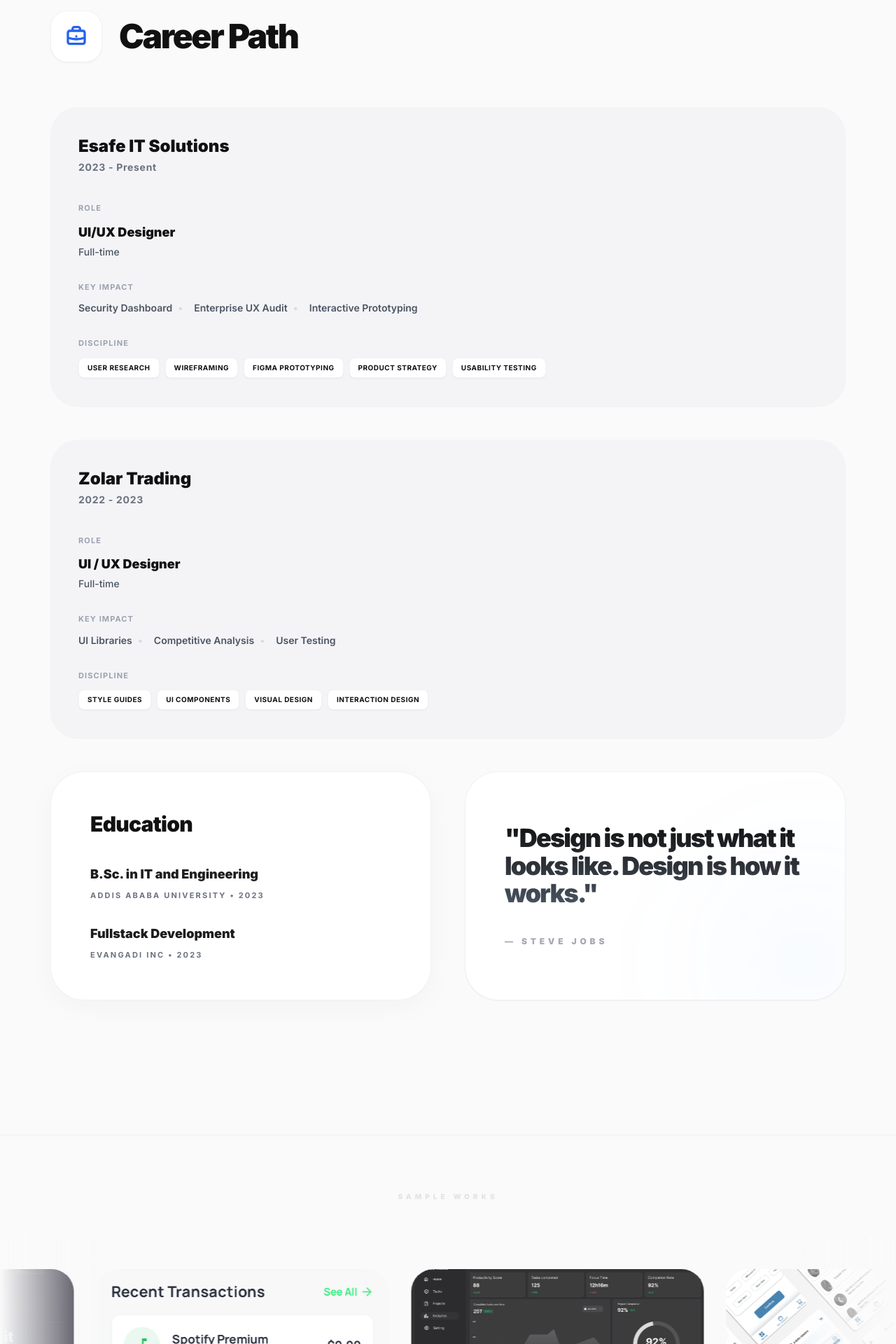
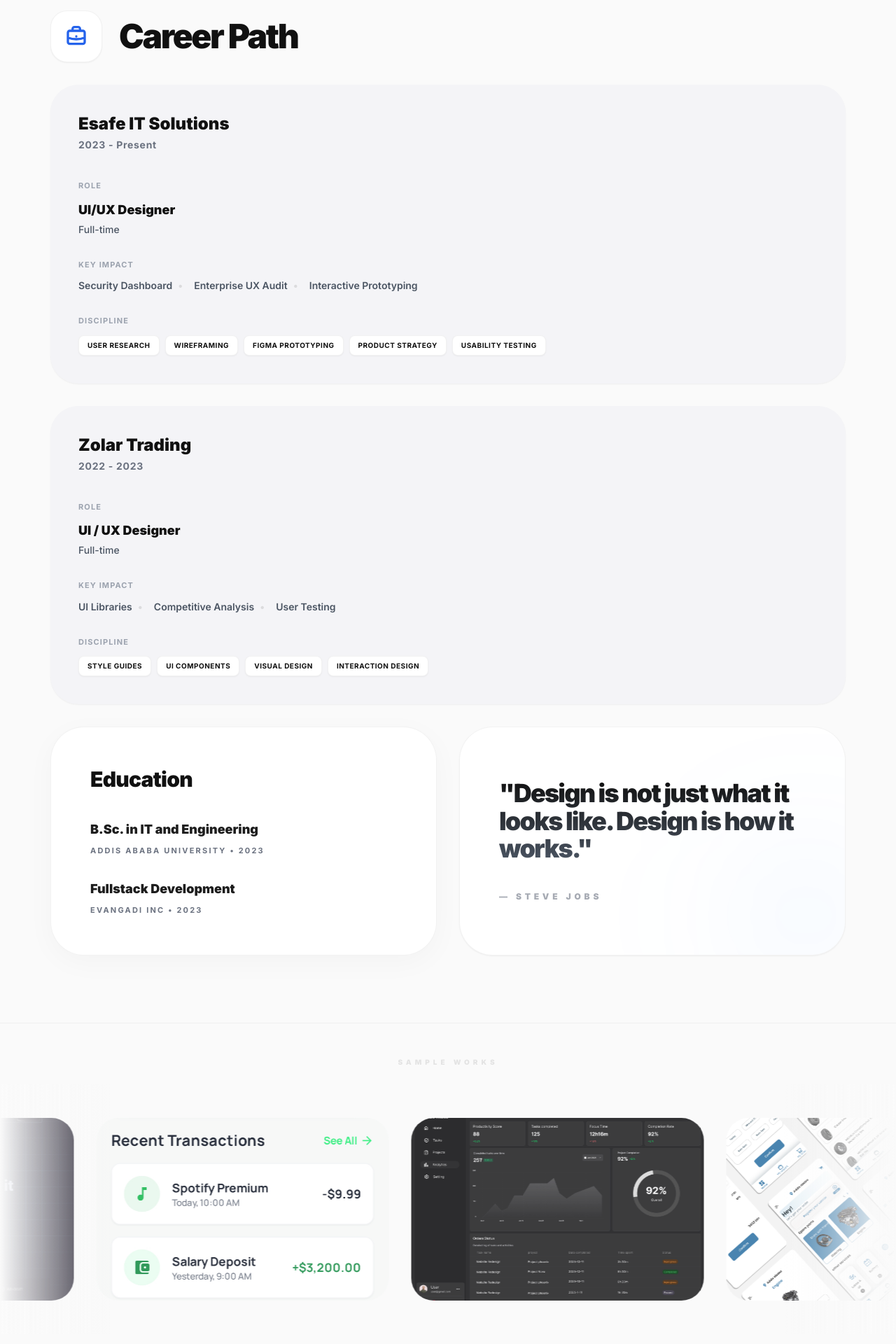
Before and after one commit to Henokked/2026portfolio, a React (Vite) app: page / in a window 1280 px wide. Shown: the part 4600-6520 px from the top of the page at 70% size. Built offline with nearby package versions, Linux system fonts and the light colour scheme.

Commit message:
FOOTER FIX

```diff
--- a/components/Footer.tsx
+++ b/components/Footer.tsx
@@ -3,7 +3,7 @@ import { SOCIAL_LINKS } from '../constants';
 
 const Footer: React.FC = () => {
   return (
-    <footer id="contact" className="max-w-4xl mx-auto px-6 py-20 border-t border-black/5 mt-12 space-y-20 scroll-mt-24">
+    <footer id="contact" className="max-w-4xl mx-auto px-6 py-12 border-t border-black/5 mt-6 space-y-8 scroll-mt-24">
       <div className="flex flex-col md:flex-row justify-between items-center gap-10">
         <div className="flex flex-wrap justify-center gap-4">
           {SOCIAL_LINKS.map(link => (
@@ -30,7 +30,7 @@ const Footer: React.FC = () => {
       <div className="text-center space-y-8">
         <div className="space-y-3">
           <p className="text-2xl font-black tracking-tight text-[#111111]">Henok Edmealem</p>
-          <p className="text-sm text-[#6B7280] font-bold tracking-widest uppercase">Senior Product Designer • Ethiopia</p>
+          <p className="text-sm text-[#6B7280] font-bold tracking-widest uppercase">UI.UX • Product Designer • Ethiopia</p>
         </div>
         <p className="text-sm font-medium text-[#4B5563] max-w-sm mx-auto leading-relaxed">
           Crafting intuitive and engaging user interfaces. Dedicated to continuous improvement through user-centric research and engineering-focused design.
--- a/index.html
+++ b/index.html
@@ -3,7 +3,7 @@
 <head>
     <meta charset="UTF-8">
     <meta name="viewport" content="width=device-width, initial-scale=1.0">
-    <title>Henok Edmealem | Senior Product Designer</title>
+    <title>Henok Edmealem |  Product Designer</title>
     <script src="https://cdn.tailwindcss.com"></script>
     <link rel="preconnect" href="https://fonts.googleapis.com">
     <link rel="preconnect" href="https://fonts.gstatic.com" crossorigin>
--- a/pages/HomePage.tsx
+++ b/pages/HomePage.tsx
@@ -65,8 +65,8 @@ const HomePage: React.FC = () => {
       </section>
 
       {/* Experience Section */}
-      <section id="experience" className="mb-48 scroll-mt-32 max-w-6xl mx-auto px-2">
-        <div className="flex items-center gap-6 mb-16">
+      <section id="experience" className="mb-24 scroll-mt-32 max-w-6xl mx-auto px-2">
+        <div className="flex items-center gap-6 mb-8">
           <div className="p-5 bg-white border border-black/5 rounded-3xl shadow-sm">
              <svg className="w-8 h-8 text-blue-600" fill="none" viewBox="0 0 24 24" stroke="currentColor">
                <path strokeLinecap="round" strokeLinejoin="round" strokeWidth={2.5} d="M21 13.255A23.931 23.931 0 0112 15c-3.183 0-6.22-.62-9-1.745M16 6V4a2 2 0 00-2-2h-4a2 2 0 00-2 2v2m4 6h.01M5 20h14a2 2 0 002-2V8a2 2 0 00-2-2H5a2 2 0 00-2 2v10a2 2 0 002 2z" />
@@ -75,12 +75,12 @@ const HomePage: React.FC = () => {
           <h2 className="text-5xl font-black text-[#111111] tracking-tighter">Career Path</h2>
         </div>
 
-        <div className="grid grid-cols-1 gap-12">
+        <div className="grid grid-cols-1 gap-8">
           {EXPERIENCES.map((exp, idx) => (
             <ExperienceCard key={idx} experience={exp} />
           ))}
 
-          <div className="grid md:grid-cols-2 gap-12">
+          <div className="grid md:grid-cols-2 gap-8">
             <div className="premium-card p-14 rounded-[3rem] space-y-12 flex flex-col justify-between hover:bg-gray-50/50 transition-colors">
               <div className="space-y-10">
                 <h3 className="text-3xl font-black text-[#111111] tracking-tight">Education</h3>
@@ -104,8 +104,8 @@ const HomePage: React.FC = () => {
       </section>
 
       {/* Infinite Slider */}
-      <section className="full-width -mx-[calc((100vw-100%)/2)] w-screen overflow-hidden mb-32 opacity-90 hover:opacity-100 transition-opacity duration-1000">
-        <div className="border-t border-black/5 pt-20 mb-12 flex justify-center">
+      <section className="full-width -mx-[calc((100vw-100%)/2)] w-screen overflow-hidden mb-20 opacity-90 hover:opacity-100 transition-opacity duration-1000">
+        <div className="border-t border-black/5 pt-12 mb-6 flex justify-center">
           <span className="text-[10px] font-black uppercase tracking-[0.5em] text-black/10">Sample works</span>
         </div>
         <InfiniteSlider />
```
